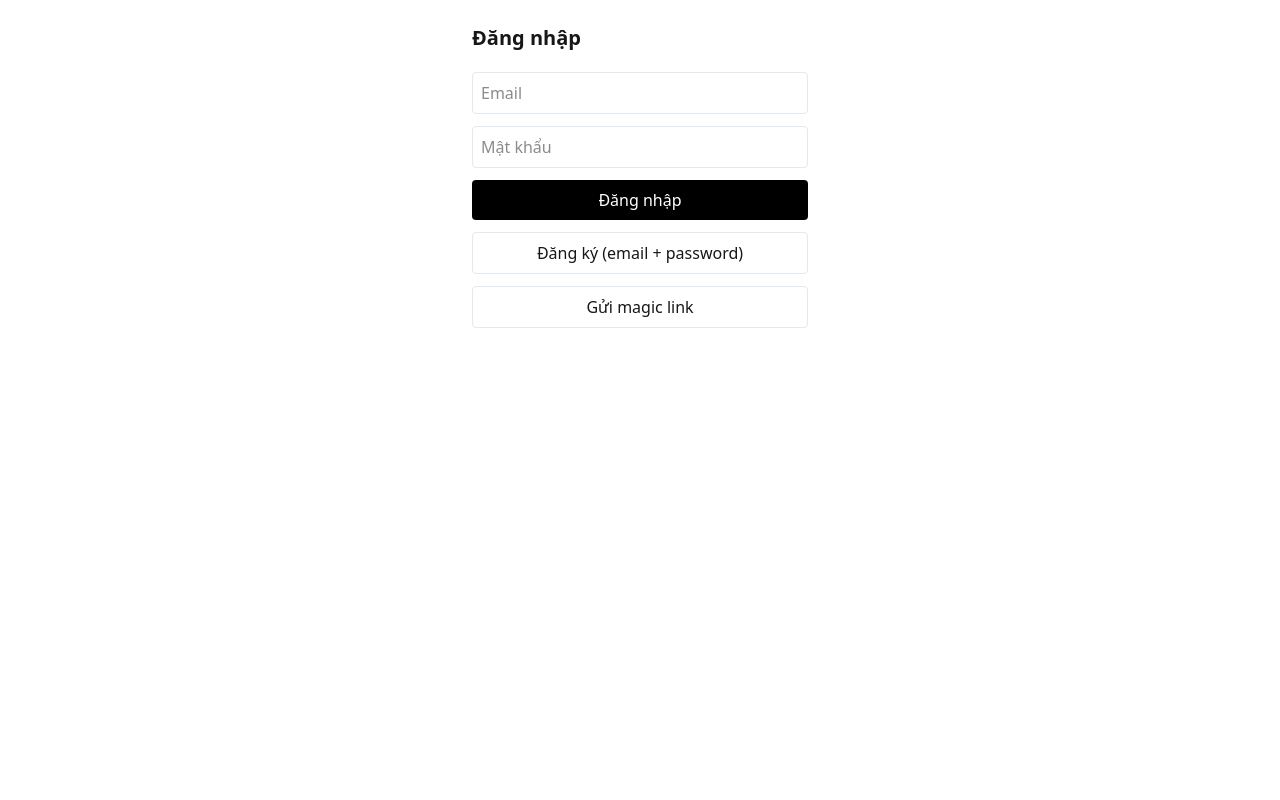
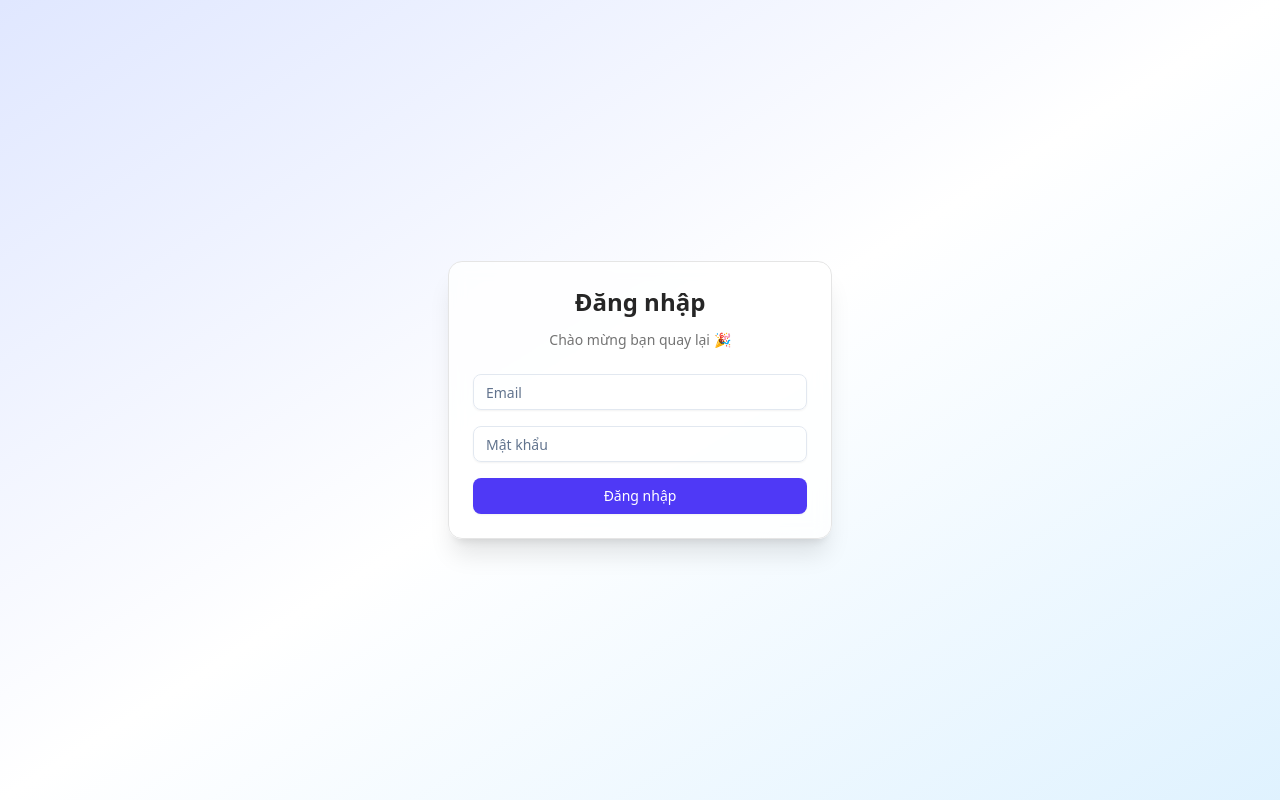
Before and after one commit to thai9559/WeddingSite, a Next.js app: page /login in a window 1280 px wide. Built offline with nearby package versions, Linux system fonts and the light colour scheme; a web font is replaced by a local one; what @supabase/auth-helpers-nextjs would draw is missing.

Commit message:
update UI login

```diff
--- a/package.json
+++ b/package.json
@@ -29,6 +29,7 @@
     "pixi.js": "^8.12.0",
     "react": "19.1.0",
     "react-dom": "19.1.0",
+    "react-hot-toast": "^2.6.0",
     "sonner": "^2.0.7",
     "tailwind-merge": "^3.3.1",
     "tailwindcss-animate": "^1.0.7"
--- a/src/app/login/LoginClient.tsx
+++ b/src/app/login/LoginClient.tsx
@@ -2,95 +2,83 @@
 
 import { useState } from "react";
 import { useRouter } from "next/navigation";
+import toast, { Toaster } from "react-hot-toast";
 import { supabaseBrowser } from "../lib/supabase-browser";
+import { Card, CardHeader, CardTitle, CardContent } from "@/components/ui/card";
+import { Button } from "@/components/ui/button";
+import { Input } from "@/components/ui/input";
 
 export default function LoginClient() {
   const [email, setEmail] = useState("");
   const [pass, setPass] = useState("");
   const [loading, setLoading] = useState(false);
-  const [msg, setMsg] = useState<string | null>(null);
   const router = useRouter();
 
   async function signInWithPassword(e: React.FormEvent) {
     e.preventDefault();
     setLoading(true);
-    setMsg(null);
+
+    try {
       const supabase = supabaseBrowser;
       const { error } = await supabase.auth.signInWithPassword({
         email,
         password: pass,
       });
+
+      if (error) {
+        toast.error("Sai tài khoản hoặc mật khẩu ❌");
+        console.log(error.message);
+      } else {
+        toast.success("Đăng nhập thành công 🎉");
+        setTimeout(() => router.push("/admin"), 1200);
+      }
+    } catch (err) {
+      toast.error("Lỗi hệ thống. Vui lòng thử lại ⚠️");
+    } finally {
       setLoading(false);
-    if (error) return setMsg(error.message);
-    router.push("/admin"); // hoặc window.location.href="/admin"
     }
-
-  async function signInWithMagicLink(e: React.FormEvent) {
-    e.preventDefault();
-    setLoading(true);
-    setMsg(null);
-    const supabase = supabaseBrowser;
-    const { error } = await supabase.auth.signInWithOtp({
-      email,
-      options: { emailRedirectTo: `${location.origin}/admin` },
-    });
-    setLoading(false);
-    setMsg(error ? error.message : "Đã gửi link đăng nhập. Kiểm tra email!");
-  }
-
-  async function signUp(e: React.FormEvent) {
-    e.preventDefault();
-    setLoading(true);
-    setMsg(null);
-    const supabase = supabaseBrowser;
-    const { error } = await supabase.auth.signUp({ email, password: pass });
-    setLoading(false);
-    setMsg(
-      error ? error.message : "Tạo tài khoản thành công. Bạn có thể đăng nhập."
-    );
   }
 
   return (
-    <main className="mx-auto max-w-sm p-6">
-      <h1 className="text-xl font-semibold">Đăng nhập</h1>
-      <form className="mt-5 space-y-3" onSubmit={signInWithPassword}>
-        <input
-          className="w-full rounded border p-2"
+    <main className="min-h-screen flex items-center justify-center bg-gradient-to-br from-indigo-100 via-white to-sky-100 relative">
+      {/* Toaster dùng global luôn */}
+      <Toaster position="top-center" toastOptions={{ duration: 3000 }} />
+
+      <Card className="w-full max-w-sm shadow-xl border border-neutral-200 backdrop-blur-sm bg-white/80">
+        <CardHeader className="text-center">
+          <CardTitle className="text-2xl font-semibold text-neutral-800">
+            Đăng nhập
+          </CardTitle>
+          <p className="text-sm text-neutral-500 mt-1">
+            Chào mừng bạn quay lại 🎉
+          </p>
+        </CardHeader>
+        <CardContent>
+          <form className="space-y-4" onSubmit={signInWithPassword}>
+            <Input
+              type="email"
               placeholder="Email"
-          type="email"
               value={email}
               onChange={(e) => setEmail(e.target.value)}
               required
+              className="focus-visible:ring-indigo-100"
             />
-        <input
-          className="w-full rounded border p-2"
+            <Input
+              type="password"
               placeholder="Mật khẩu"
-          type="password"
               value={pass}
               onChange={(e) => setPass(e.target.value)}
+              className="focus-visible:ring-indigo-100"
             />
-        <button
+            <Button
               disabled={loading}
-          className="w-full rounded bg-black py-2 text-white"
+              className="w-full bg-indigo-600 hover:bg-indigo-700 text-white transition"
             >
               {loading ? "Đang xử lý..." : "Đăng nhập"}
-        </button>
-        <button
-          onClick={signUp}
-          type="button"
-          className="w-full rounded border py-2"
-        >
-          Đăng ký (email + password)
-        </button>
-        <button
-          onClick={signInWithMagicLink}
-          type="button"
-          className="w-full rounded border py-2"
-        >
-          Gửi magic link
-        </button>
-        {msg && <p className="text-sm text-red-600">{msg}</p>}
+            </Button>
           </form>
+        </CardContent>
+      </Card>
     </main>
   );
 }
--- /dev/null
+++ b/src/components/ui/card.tsx
@@ -0,0 +1,92 @@
+import * as React from "react"
+
+import { cn } from "@/lib/utils"
+
+function Card({ className, ...props }: React.ComponentProps<"div">) {
+  return (
+    <div
+      data-slot="card"
+      className={cn(
+        "bg-card text-card-foreground flex flex-col gap-6 rounded-xl border py-6 shadow-sm",
+        className
+      )}
+      {...props}
+    />
+  )
+}
+
+function CardHeader({ className, ...props }: React.ComponentProps<"div">) {
+  return (
+    <div
+      data-slot="card-header"
+      className={cn(
+        "@container/card-header grid auto-rows-min grid-rows-[auto_auto] items-start gap-2 px-6 has-data-[slot=card-action]:grid-cols-[1fr_auto] [.border-b]:pb-6",
+        className
+      )}
+      {...props}
+    />
+  )
+}
+
+function CardTitle({ className, ...props }: React.ComponentProps<"div">) {
+  return (
+    <div
+      data-slot="card-title"
+      className={cn("leading-none font-semibold", className)}
+      {...props}
+    />
+  )
+}
+
+function CardDescription({ className, ...props }: React.ComponentProps<"div">) {
+  return (
+    <div
+      data-slot="card-description"
+      className={cn("text-muted-foreground text-sm", className)}
+      {...props}
+    />
+  )
+}
+
+function CardAction({ className, ...props }: React.ComponentProps<"div">) {
+  return (
+    <div
+      data-slot="card-action"
+      className={cn(
+        "col-start-2 row-span-2 row-start-1 self-start justify-self-end",
+        className
+      )}
+      {...props}
+    />
+  )
+}
+
+function CardContent({ className, ...props }: React.ComponentProps<"div">) {
+  return (
+    <div
+      data-slot="card-content"
+      className={cn("px-6", className)}
+      {...props}
+    />
+  )
+}
+
+function CardFooter({ className, ...props }: React.ComponentProps<"div">) {
+  return (
+    <div
+      data-slot="card-footer"
+      className={cn("flex items-center px-6 [.border-t]:pt-6", className)}
+      {...props}
+    />
+  )
+}
+
+export {
+  Card,
+  CardHeader,
+  CardFooter,
+  CardTitle,
+  CardAction,
+  CardDescription,
+  CardContent,
+}
```
Also changed, not shown: 2 other files (tests, documents, lock files or other folders). Lines whose indentation alone changed are shown as unchanged.
